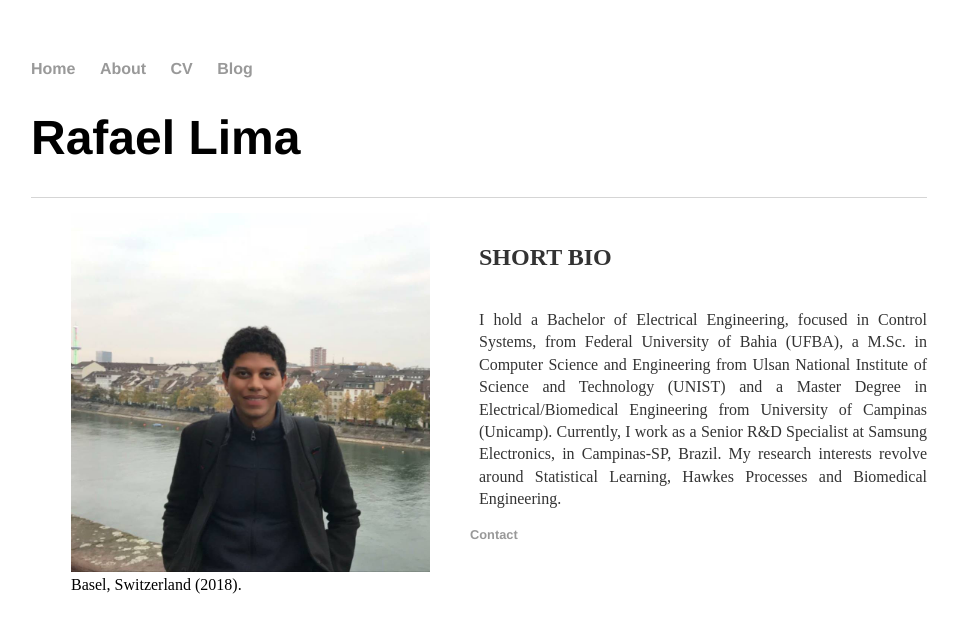
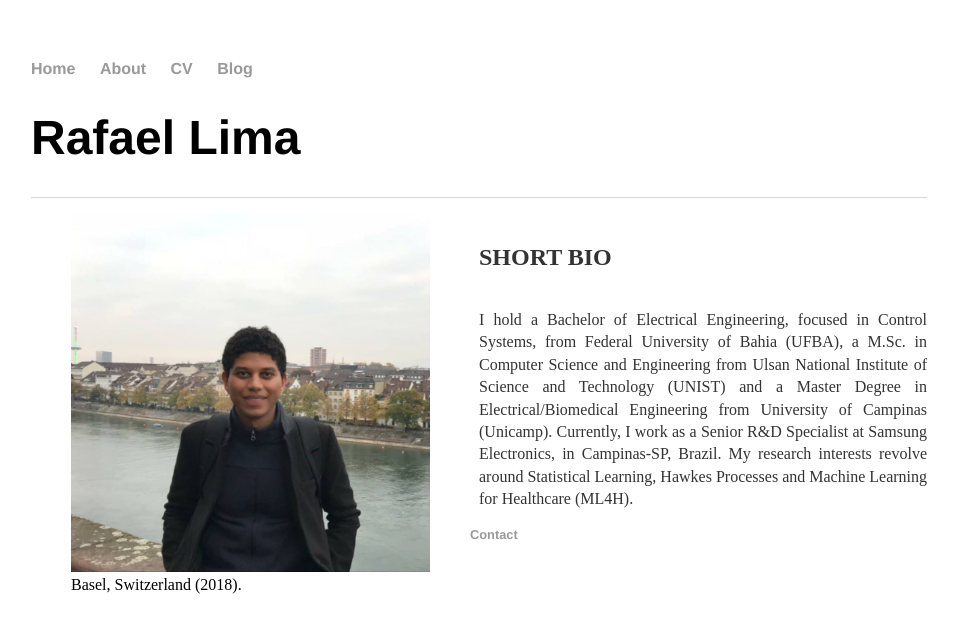
Before and after one commit to rafael-glima/rafael-glima.github.io, a Jekyll site: the page built from index.html, in a window 1280 px wide. Shown: the top 633 px of the page, without its empty margins (161-1119 px from the left). Built offline with Jekyll 4.4.1, drawn with Linux system fonts in a browser that asks for light colours.

Commit message:
update bio

```diff
--- a/index.html
+++ b/index.html
@@ -16,6 +16,6 @@ title: Rafael Lima
 		from Federal University of Bahia (UFBA), a M.Sc. in Computer Science and Engineering from
 		Ulsan National Institute of Science and Technology (UNIST) and a Master Degree in Electrical/Biomedical Engineering from University of Campinas (Unicamp).
 		Currently, I work as a Senior R&D Specialist at Samsung Electronics, in Campinas-SP, Brazil.
-		My research interests revolve around Statistical Learning, Hawkes Processes and Biomedical Engineering.</p>
+		My research interests revolve around Statistical Learning, Hawkes Processes and Machine Learning for Healthcare (ML4H).</p>
 	</div>
 </div><!-- /.blurb -->
```
